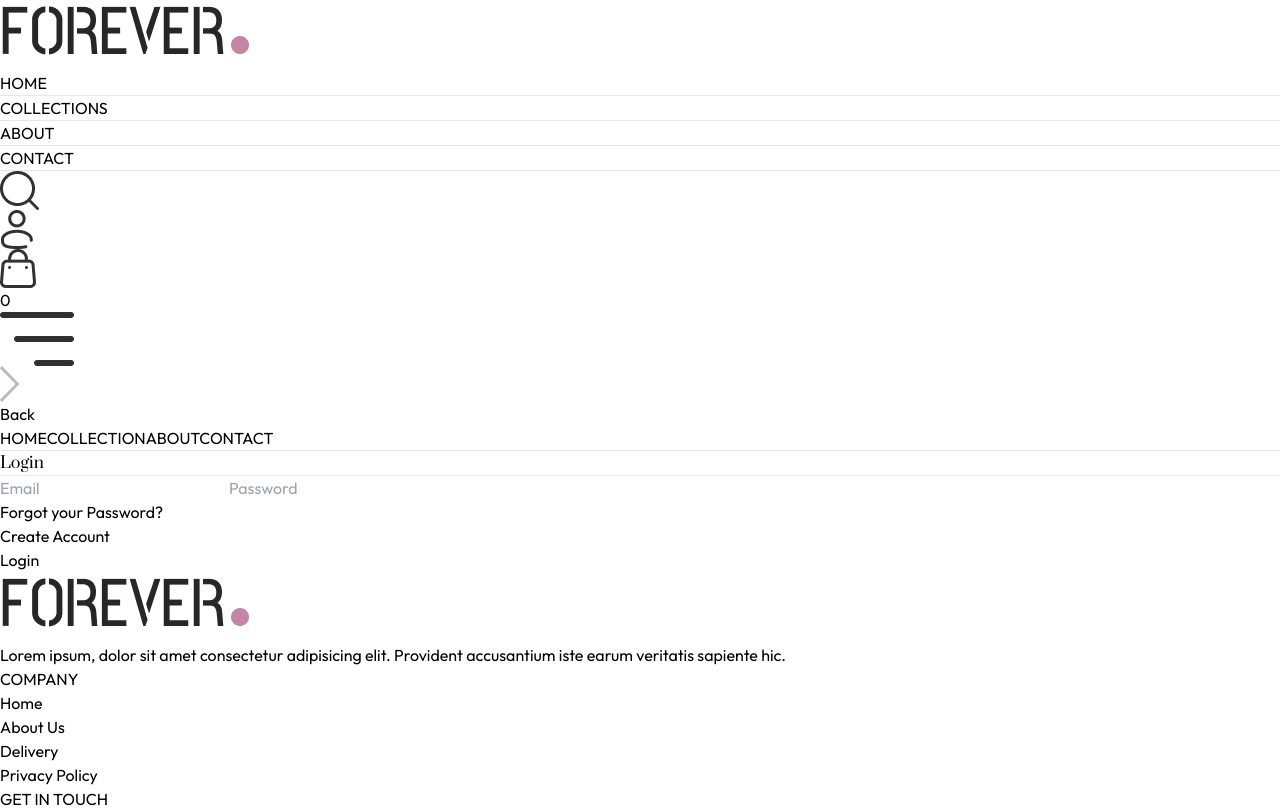
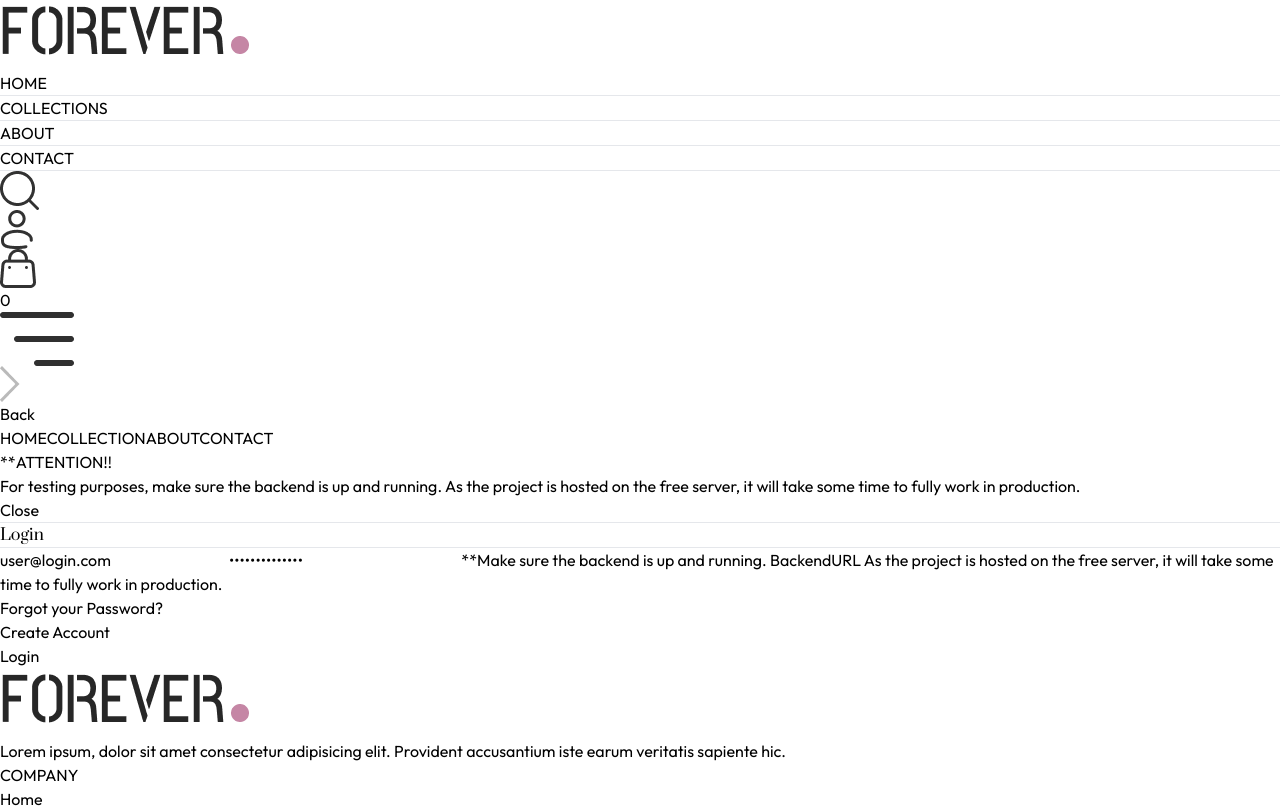
Before and after one commit to nmnnrb/E-Commerce, a React (Vite) app in the folder Frontend/: page /login in a window 1280 px wide. Shown: the top 808 px of the page. Built offline with nearby package versions, Linux system fonts and the light colour scheme; no server answers.

Commit message:
final- production udate message

```diff
--- a/Frontend/src/pages/Home.jsx
+++ b/Frontend/src/pages/Home.jsx
@@ -1,4 +1,4 @@
-import React from 'react'
+import React, { useEffect, useState } from 'react'
 import Hero from '../components/Hero'
 import LatestCollection from '../components/LatestCollection'
 import BestSeller from '../components/BestSeller'
@@ -7,8 +7,43 @@ import Newsletterbox from '../components/Newsletterbox'
 
 
 const Home = () => {
+   const [showPopup, setShowPopup] = useState(true); // State to control popup visibility
+
+    // Close popup when clicking the close button
+    const handleClosePopup = () => {
+      setShowPopup(false);
+    };
+
+    // Automatically close popup after 5 seconds
+    useEffect(() => {
+      const timer = setTimeout(() => {
+        setShowPopup(false);
+      }, 15000);
+      return () => clearTimeout(timer);
+    }, []);
+
+    useEffect(() => {
+      console.log('Popup visibility:', showPopup); // Log the popup state
+    }, [showPopup]);
   return (
     <div>
+            {/* Popup Section */}
+            {showPopup && (
+        <div className="fixed inset-0 flex items-center justify-center bg-gray-800 bg-opacity-50 z-50">
+          <div className="bg-white p-6 rounded-lg shadow-lg text-center max-w-md">
+            <h2 className="text-2xl font-bold text-red-600 mb-4">**ATTENTION!!</h2>
+            <p className="text-gray-600 mb-6">
+              For testing purposes, make sure the backend is up and running. As the project is hosted on the free server, it will take some time to fully work in production.
+            </p>
+            <button
+              onClick={handleClosePopup}
+              className="bg-blue-500 text-white px-4 py-2 rounded hover:bg-blue-700 transition duration-300"
+            >
+              Close
+            </button>
+          </div>
+        </div>
+      )}
        <Hero/>
        <LatestCollection/>
        <BestSeller/>
--- a/Frontend/src/pages/Login.jsx
+++ b/Frontend/src/pages/Login.jsx
@@ -1,75 +1,147 @@
-import React, { useContext, useEffect, useState } from 'react'
-import {ShopContext} from '../context/ShopContext'
+import React, { useContext, useEffect, useState } from 'react';
+import { ShopContext } from '../context/ShopContext';
 import axios from 'axios';
 import { toast } from 'react-toastify';
+
 const Login = () => {
-  const [currentState,setCurrentState] = useState('Login')
-  const {token, setToken, navigate, backendUrl} = useContext(ShopContext);
+  const [currentState, setCurrentState] = useState('Login');
+  const { token, setToken, navigate, backendUrl } = useContext(ShopContext);
+  const [name, setName] = useState('');
+  const [password, setPassword] = useState('user@login.com');
+  const [email, setEmail] = useState('user@login.com');
+  const [showPopup, setShowPopup] = useState(true); // State to control popup visibility
 
-    const [name, setName] = useState('')
-    const [password, setPassword] = useState('')
-    const [email, setEmail] = useState('')
+  // Close popup when clicking the close button
+  const handleClosePopup = () => {
+    setShowPopup(false);
+  };
+
+  // Automatically close popup after 5 seconds
+  useEffect(() => {
+    const timer = setTimeout(() => {
+      setShowPopup(false);
+    }, 15000);
+    return () => clearTimeout(timer);
+  }, []);
 
   const submitHandler = async (e) => {
     e.preventDefault();
 
     try {
-        if(currentState === 'Sign Up') {
-          const response = await axios.post(backendUrl + '/api/user/register' , {name, password, email});
-          if(response.data.sucess){
+      if (currentState === 'Sign Up') {
+        const response = await axios.post(backendUrl + '/api/user/register', { name, password, email });
+        if (response.data.sucess) {
           setToken(response.data.token);
-          localStorage.setItem('token' , response.data.token)
-          }else{
-            toast.error(response.data.message)
+          localStorage.setItem('token', response.data.token);
+        } else {
+          toast.error(response.data.message);
         }
-        }else{
-            const response = await axios.post(backendUrl +'/api/user/login' , {email, password});
-            if(response.data.sucess){
-              setToken(response.data.token)
-              localStorage.setItem('token' , response.data.token)
-            }else{
-            toast.error(response.data.message)
-
+      } else {
+        const response = await axios.post(backendUrl + '/api/user/login', { email, password });
+        if (response.data.sucess) {
+          setToken(response.data.token);
+          localStorage.setItem('token', response.data.token);
+        } else {
+          toast.error(response.data.message);
         }
       }
     } catch (error) {
       console.log(error);
-        toast.error(error.message)
+      toast.error(error.message);
     }
-  }
-
+  };
 
   useEffect(() => {
-    if(token) {
-      navigate('/')
+    if (token) {
+      navigate('/');
     }
-  }, [token])
+  }, [token]);
+
+  // Debugging the showPopup state to ensure it's working
+  useEffect(() => {
+    console.log('Popup visibility:', showPopup); // Log the popup state
+  }, [showPopup]);
 
   return (
-    <form onSubmit={submitHandler} className='flex flex-col items-center w-[90%] sm:max-w-96 m-auto mt-14 gap-4 text-gray-800' >
+    <form onSubmit={submitHandler} className='flex flex-col items-center w-[90%] sm:max-w-96 m-auto mt-14 gap-4 text-gray-800'>
+
+      {/* Popup Section */}
+      {showPopup && (
+        <div className="fixed inset-0 flex items-center justify-center bg-gray-800 bg-opacity-50 z-50">
+          <div className="bg-white p-6 rounded-lg shadow-lg text-center max-w-md">
+            <h2 className="text-2xl font-bold text-red-600 mb-4">**ATTENTION!!</h2>
+            <p className="text-gray-600 mb-6">
+              For testing purposes, make sure the backend is up and running. As the project is hosted on the free server, it will take some time to fully work in production.
+            </p>
+            <button
+              onClick={handleClosePopup}
+              className="bg-blue-500 text-white px-4 py-2 rounded hover:bg-blue-700 transition duration-300"
+            >
+              Close
+            </button>
+          </div>
+        </div>
+      )}
+
       <div className="inline-flex items-center gap-2 mb-2 mt-10">
         <hr className='border-none h-[2.5px] w-12 bg-gray-800'/>
         <p className='prata-regular text-3xl'> {currentState}</p>
         <hr className='border-none h-[2.5px] w-12 bg-gray-800'/>
       </div>
-       {currentState === 'Login' ? null : <input type="text" className="w-full px-3 py-2 border border-gray-800" placeholder="Name" onChange={(e) => setName(e.target.value) } value={name} required />}
-       <input onChange={(e) => setEmail(e.target.value)} value={email} type="email" className="w-full px-3 py-2 border border-gray-800" placeholder='Email' required />
-       <input  onChange={(e) => setPassword(e.target.value)} value={password} type="password" className="w-full px-3 py-2 border border-gray-800" placeholder='Password' required />
 
+      {currentState === 'Login' ? null : (
+        <input
+          type="text"
+          className="w-full px-3 py-2 border border-gray-800"
+          placeholder="Name"
+          onChange={(e) => setName(e.target.value)}
+          value={name}
+          required
+        />
+      )}
+
+      <input
+        onChange={(e) => setEmail(e.target.value)}
+        value={email}
+        type="email"
+        className="w-full px-3 py-2 border border-gray-800"
+        placeholder='Email'
+        required
+      />
+      <input
+        onChange={(e) => setPassword(e.target.value)}
+        value={password}
+        type="password"
+        className="w-full px-3 py-2 border border-gray-800"
+        placeholder='Password'
+        required
+      />
+    <span className="w-full text-red-600 text-sm"> **Make sure the <span className='text-md font-black ' >backend is up and running.</span>  <span className='bg-blue-600 text-white px-2 py-1 rounded-md ' ><a  href='https://e-commerce-backend-8x0r.onrender.com/' >BackendURL</a> </span>  As the project is hosted on the free server, it will take some time to fully work in production. </span>
       <div className="w-full flex justify-between text-sm mt-[-8px]">
-          <p className='cursor-pointer '>Forgot your Password?</p>
-        {
-          currentState === 'Login'? (
-            <p onClick={() => setCurrentState('Sign Up')} className=' rounded-lg text-gray-500  cursor-pointer' >Create Account</p>
+        <p className='cursor-pointer'>Forgot your Password?</p>
+        {currentState === 'Login' ? (
+          <p
+            onClick={() => setCurrentState('Sign Up')}
+            className='rounded-lg text-gray-500 cursor-pointer'
+          >
+            Create Account
+          </p>
         ) : (
-            <p onClick={() => setCurrentState('Login')} className='rounded-lg text-gray-500 cursor-pointer' >Login Here</p>
-          )
-        }
+          <p
+            onClick={() => setCurrentState('Login')}
+            className='rounded-lg text-gray-500 cursor-pointer'
+          >
+            Login Here
+          </p>
+        )}
       </div>
-        <button className='bg-orange-500 text-white px-6 py-2 rounded-xl' >{currentState === 'Sign Up' ? 'Sign Up' : 'Login'}</button>
+
+      <button className='bg-orange-500 text-white px-6 py-2 rounded-xl'>
+        {currentState === 'Sign Up' ? 'Sign Up' : 'Login'}
+      </button>
 
     </form>
-  )
-}
+  );
+};
 
-export default Login
+export default Login;
--- a/Frontend/src/pages/PlaceOrder.jsx
+++ b/Frontend/src/pages/PlaceOrder.jsx
@@ -1,4 +1,4 @@
-import React, { useContext, useState } from 'react'
+import React, { useContext, useState, useEffect } from 'react'
 import Title from '../components/Title'
 import CartTotal from '../components/CartTotal'
 import { assets } from '../assets/assets'
@@ -9,6 +9,12 @@ import { toast } from 'react-toastify'
 const PlaceOrder = () => {
   const[method, setMethod] = useState('cod');
   const {navigate , backendUrl, token , cartItems, setCartItems, getCartItems, getCartAmount, delivery_fee, products} = useContext(ShopContext);
+
+  useEffect(() => {
+    if (!token) {
+      navigate('/login');
+    }
+  }, [token, navigate]);
 
   const [formData, setformData] = useState({
     firstname: '',
```
Also changed, not shown: 2 other files (tests, documents, lock files or other folders). Lines whose indentation alone changed are shown as unchanged.
